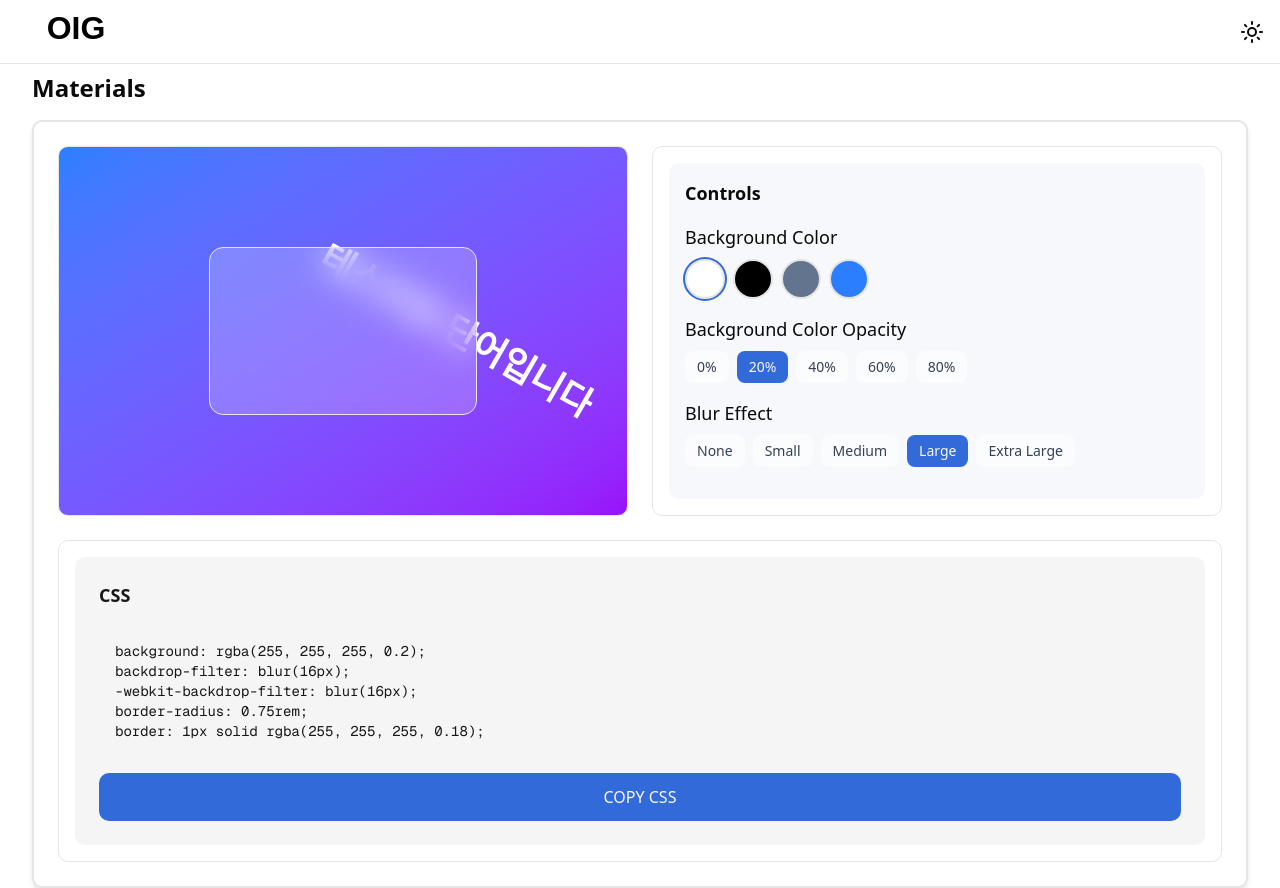
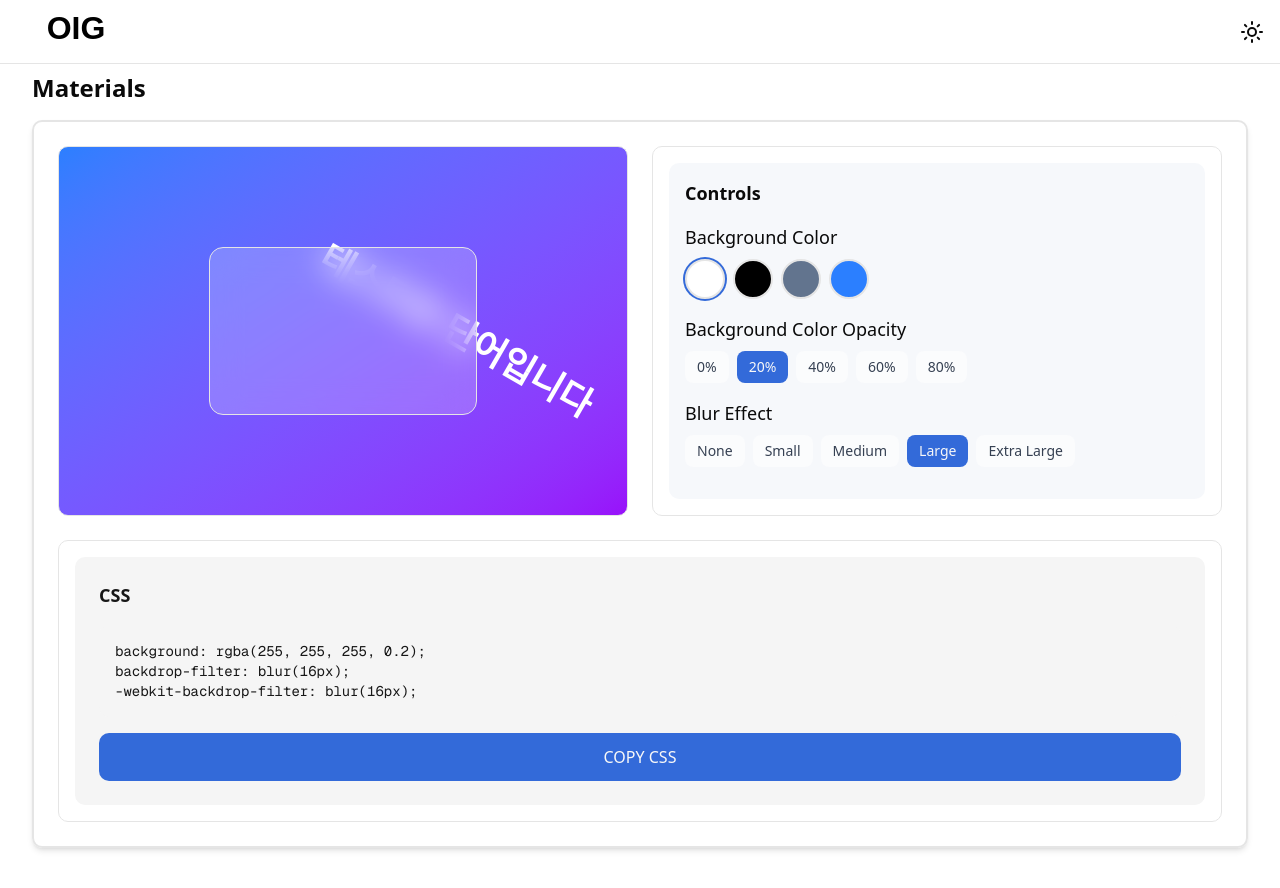
Before and after one commit to otw7917/oig, a Next.js app: page / in a window 1280 px wide. After the commit the page ends 848 px from the top, so only its background shows below. Built offline with nearby package versions, Linux system fonts and the light colour scheme.

Commit message:
chore: remove unused parameters and add Wiki link to README.md

```diff
--- a/app/components/materials/MaterialSection.tsx
+++ b/app/components/materials/MaterialSection.tsx
@@ -7,7 +7,6 @@ import MaterialPreview from "./MaterialPreview";
 import type { BgOpacity, BgColor, BlurLevel } from "./utils/materialClass";
 import BackgroundText from "./BackgroundText";
 
-// CSS 코드 생성을 위한 매핑 객체들
 const bgColorMap = {
   white: "255, 255, 255",
   black: "0, 0, 0",
@@ -28,9 +27,7 @@ export default function MaterialSection() {
   const [blur, setBlur] = useState<BlurLevel>("lg");
   const [bgOpacity, setBgOpactiy] = useState<BgOpacity>("20");
 
-  // 현재 설정에 따른 CSS 코드 생성
   const generatedCssCode = useMemo(() => {
-    // 불투명도를 0-1 사이 숫자로 변환
     const opacity = parseInt(bgOpacity) / 100;
 
     const cssCode =
@@ -39,10 +36,7 @@ export default function MaterialSection() {
       `backdrop-filter: blur(${blurMap[blur]});
 ` +
       `-webkit-backdrop-filter: blur(${blurMap[blur]});
-` +
-      `border-radius: 0.75rem;
-` +
-      `border: 1px solid rgba(255, 255, 255, 0.18);`;
+`;
 
     return cssCode;
   }, [bgColor, blur, bgOpacity]);
```
Also changed, not shown: 1 other file (tests, documents, lock files or other folders).
